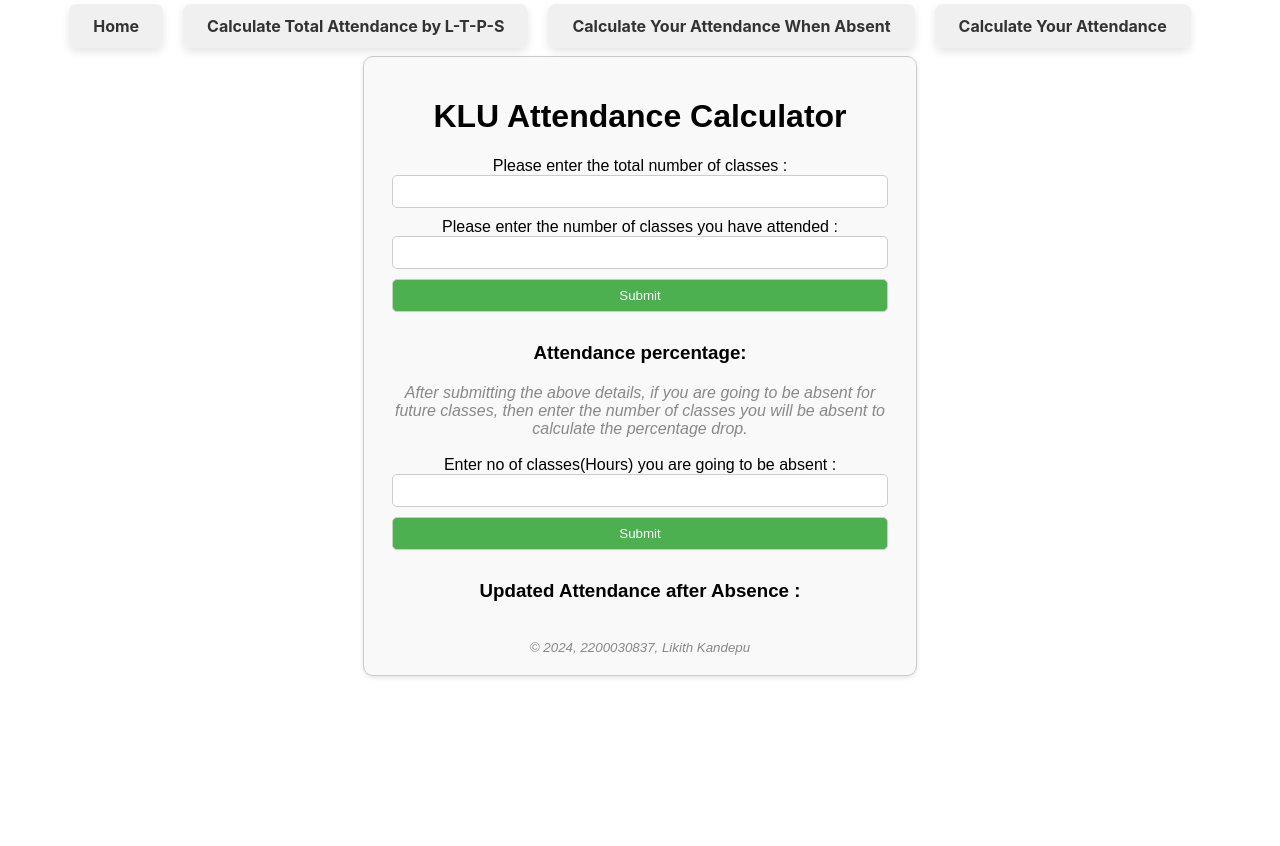
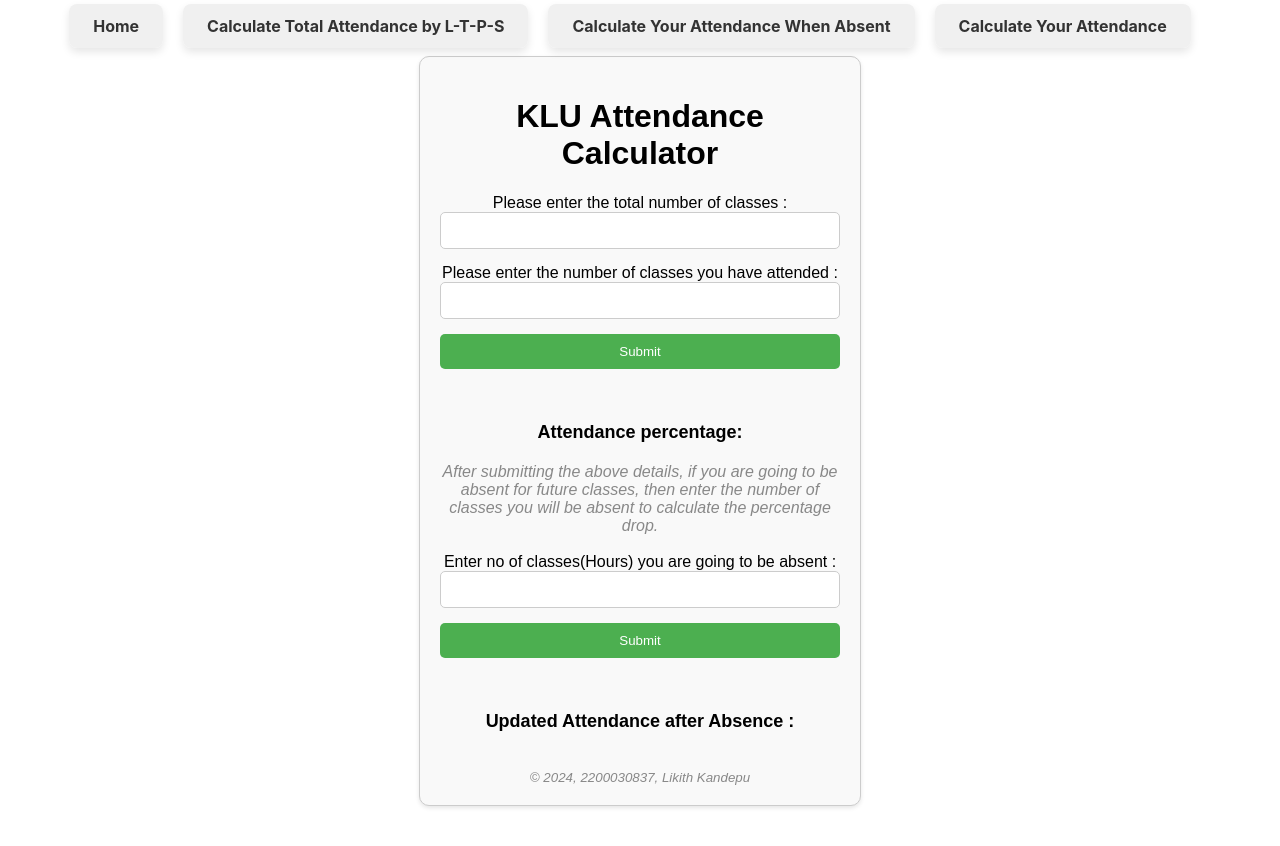
Before and after one commit to likithkandepu13/attendance, a React (Create React App) app: page /total in a window 1280 px wide. Shown: the top 846 px of the page. Before the commit the page ends 800 px from the top, so only its background shows below. Built offline with nearby package versions, Linux system fonts and the light colour scheme.

Commit message:
Only Number validation

```diff
--- a/src/Calc1.js
+++ b/src/Calc1.js
@@ -1,86 +1,84 @@
 import React, { useState } from 'react';
-import './navbar.css'
-
+import './navbar.css';
 
 const Calc1 = () => {
-    const [tclass1,setclass1] = useState('')
-    const [tclass2,settclass2] = useState('')
-    const [attendancePercentage, setAttendancePercentage] = useState()
-
-    const [pap,setpap] = useState()
-    const [classes1,setclasees] = useState('')
+    const [tclass1, setClass1] = useState('');
+    const [tclass2, setTClass2] = useState('');
+    const [attendancePercentage, setAttendancePercentage] = useState();
+    const [pap, setPap] = useState();
+    const [classes1, setClasses] = useState('');
 
     const class1set = (event) => {
-        setclass1(event.target.value)
+        setClass1(event.target.value);
+    };
+
+    const class2set = (event) => {
+        setTClass2(event.target.value);
+    };
+
+    const calci = () => {
+        const sum = (parseInt(tclass2) / parseInt(tclass1)) * 100;
+        setAttendancePercentage(Math.round(sum));
+    };
+
+    const nofclasses = (event) => {
+        setClasses(event.target.value);
+    };
+
+    const newatp = () => {
+        const sum = ((parseInt(tclass2) - parseInt(classes1)) / parseInt(tclass1)) * 100;
+        setPap(Math.round(sum));
+    };
+
+    let alertMessage = null;
+    if (parseInt(tclass1) < parseInt(tclass2)) {
+        alertMessage = <div style={{color:"red"}}> (Total classes is Less than the attended)</div>;
     }
-    const class2set = (event) => {
-        settclass2(event.target.value)
-    }
-    const calci =() => {
-        const sum = (parseInt(tclass2)/parseInt(tclass1))*100
-
-        setAttendancePercentage(Math.round(sum));
+    let alertMessage1 = null;
+    if (parseInt(tclass2) < parseInt(classes1)) {
+        alertMessage1 = <div style={{color:"red"}}> (Absent classes is Less than the attended)</div>;
     }
 
-    const  nofclasses = (event) =>
-    {
-        setclasees(event.target.value)
-    }
-    const newatp = () =>
-    {
-        const sum = (parseInt(tclass2- classes1)/parseInt(tclass1 ))*100
+    return (
+        <div className="navbar">
+            <h1 style={{ textAlign: 'center', fontFamily: 'Arial, sans-serif' }}>KLU Attendance Calculator</h1>
+            <label htmlFor="tclass1">Please enter the total number of classes :</label>
+            <input type="number" value={tclass1} onChange={class1set} id="tclass1" />
+            <br />
+            <label htmlFor="tclass2">Please enter the number of classes you have attended :</label>
+            <input type="number" value={tclass2} onChange={class2set} id="tclass2" />
+            <br />
+            {alertMessage}
+            <button onClick={calci}>Submit</button>
+            <br />
+            <h3>Attendance percentage:</h3>
+            <h2>
+                <span id="attendancePercentage" style={{ color: attendancePercentage < 85 ? 'red' : 'green' }}>
+                    {attendancePercentage}
+                </span>
+            </h2>
+            <i>After submitting the above details, if you are going to be absent for future classes, then enter the number of classes you will be absent to calculate the percentage drop.</i>
+            <br />
+            <br/>
 
-        setpap(Math.round(sum));
-    }
+            <label htmlFor="classes1">Enter no of classes(Hours) you are going to be absent :</label>
 
+            <input type="number" value={classes1} onChange={nofclasses} id="classes1" />
+            <br />
+            {alertMessage1}
+            <button onClick={newatp}>Submit</button>
+            <br />
+            <h3>
+                Updated Attendance after Absence :{' '}
+            </h3>
+            <h2 style={{ color: pap >= 85 ? 'green' : 'red' }}>
+                <span id="pap">{pap}</span>
 
-    return (
-        <div class="navbar">
-    <h1 style={{textAlign: "center", fontFamily: "Arial, sans-serif"}}>KLU Attendance Calculator</h1>
-    <label for="tclass1">
-Please enter the total number of classes :</label>
-    <input type="text" value={tclass1} onChange={class1set} id="tclass1"/><br/>
-
-
-    <label for="tclass2">Please enter the number of classes you have attended :</label>
-    <input type="text" value={tclass2} onChange={class2set} id="tclass2"/><br/>
-
-    <button onClick={calci}>Submit</button><br/>
-    <h3>Attendance percentage: </h3>
-    {
-         <h2><span id="attendancePercentage" style={{color: attendancePercentage < 85 ? "red" : "green"}}>
-         {attendancePercentage}
-       </span></h2>
-    }
-
-    <i>After submitting the above details, if you are going to be absent for future classes, then enter the number of classes you will be absent to calculate the percentage drop.</i><br/>
-
-    {/* <label for="ap">Enter current attendance percentage:</label>
-    <input type="text" value={ap} onChange={setapfun} id="ap"/> */}
-    <br/>
-    <label for="classes1">Enter no of classes(Hours) you are going to be absent :</label>
-    <input type="text" value={classes1}  onChange={nofclasses} id="classes1"/><br/>
-
-    <button onClick={newatp}>Submit</button><br/>
-
-    <h3>
-Updated Attendance after Absence : </h3>
-    {
-
-        pap >= 85 ?
-       <h2 style={{color:"green"}}> <span id="pap">{pap}</span> </h2>:
-        <h2 style={{color:"red"}}><span id="pap">{pap}</span> </h2>
-    }
-
-    <br/>
-    <i class="copyright">© 2024, 2200030837, Likith Kandepu</i>
-
-</div>
-
-
-    )
-
-
-}
+            </h2>
+            <br />
+            <i className="copyright">© 2024, 2200030837, Likith Kandepu</i>
+        </div>
+    );
+};
 
 export default Calc1;
--- a/src/Calc2.js
+++ b/src/Calc2.js
@@ -1,5 +1,5 @@
 import React, { useState } from 'react';
-import './calc2.css'
+import './calc2.css';
 
 const Calc2 = () => {
     const lectureWeight = 100;
@@ -12,7 +12,8 @@
     const [tut, setTut] = useState('');
     const [pract, setPract] = useState('');
     const [skill, setSkill] = useState('');
-    const [attendancePercentage, setAttendancePercentage] = useState();
+    const [attendancePercentage, setAttendancePercentage] = useState('');
+    const [errorMessage, setErrorMessage] = useState('');
 
     const handleLectureChange = (event) => {
         setLect(event.target.value);
@@ -32,6 +33,26 @@
 
     const calculateTotal = () => {
         let totalScore = 0;
+
+        if (lect !== '' && (parseInt(lect) < 1 || parseInt(lect) > 100)) {
+            setErrorMessage('Please enter a number between 1 and 100 for lecture component.');
+            return;
+        }
+
+        if (tut !== '' && (parseInt(tut) < 1 || parseInt(tut) > 100)) {
+            setErrorMessage('Please enter a number between 1 and 100 for tutorial component.');
+            return;
+        }
+
+        if (pract !== '' && (parseInt(pract) < 1 || parseInt(pract) > 100)) {
+            setErrorMessage('Please enter a number between 1 and 100 for practical component.');
+            return;
+        }
+
+        if (skill !== '' && (parseInt(skill) < 1 || parseInt(skill) > 100)) {
+            setErrorMessage('Please enter a number between 1 and 100 for skilling component.');
+            return;
+        }
         if(lect==='')
         {
             totalWeight-=lectureWeight
@@ -49,6 +70,7 @@
             totalWeight-=skillWeight
         }
 
+
         if (lect !== '') {
             totalScore += parseInt(lect) * (lectureWeight / 100);
         }
@@ -64,44 +86,40 @@
 
         const calculatedAttendancePercentage = (totalScore / totalWeight) * 100;
         setAttendancePercentage(calculatedAttendancePercentage.toFixed(2));
+        setErrorMessage('');
     }
 
     return (
+        <div className="navbar">
+            <h1 style={{ textAlign: "center", fontFamily: "Arial, sans-serif" }}>KLU Attendance Calculator</h1>
+            <h4 style={{ textAlign: "center", fontFamily: "Arial, sans-serif" }}>
+                Please input the following details to obtain your overall attendance for a specific subject.
+            </h4>
+            <i>(If no component is present, please leave it)</i><br /><br />
 
-              <div class="navbar">
-                <h1 style={{textAlign: "center", fontFamily: "Arial, sans-serif"}}>KLU Attendance Calculator</h1>
-              <h4 style={{textAlign: "center", fontFamily: "Arial, sans-serif"}}>
-Please input the following details to obtain your overall attendance for a specific subject.</h4>
-<i>
-(If no component is present, please leave it)</i><br/><br/>
+            <label>Please enter the lecture component :</label>
+            <input type="number" value={lect} onChange={handleLectureChange} />
+            <label>Please enter the tutorial component :</label>
+            <input type="number" value={tut} onChange={handleTutorialChange} />
+            <label>Please enter the practical component :</label>
+            <input type="number" value={pract} onChange={handlePracticalChange} />
+            <label>Please enter the skilling component :</label>
+            <input type="number" value={skill} onChange={handleSkillChange} />
 
-              <label>
-Please enter the lecture component :</label>
-                <input  type="text" id='lect' value={lect} onChange={handleLectureChange} />
-                 <label>
-Please enter the tutorial component : </label>
-                 <input type="text" id='tut'  value={tut} onChange={handleTutorialChange} />
-                <label>
-Please enter the practical component : </label>
-                <input  type="text" id='pract'  value={pract} onChange={handlePracticalChange} />
-                 <label>
-Please enter the skilling component : </label>
-                 <input  type="text" id='skill'  value={skill} onChange={handleSkillChange} />
+            <button onClick={calculateTotal}>Submit</button>
 
-                 <button onClick={calculateTotal}>Submit</button>
-              <h3>Attendance percentage: </h3>
-              {
-                   <h2><span id="attendancePercentage" style={{color: attendancePercentage < 85 ? "red" : "green"}}>
-                   {attendancePercentage}
-                 </span></h2>
-              }
+            {errorMessage && <p style={{ color: "red" }}>{errorMessage}</p>}
 
+            <h3>Attendance percentage: </h3>
+            <h2>
+                <span style={{ color: attendancePercentage < 85 ? "red" : "green" }}>
+                    {attendancePercentage}
+                </span>
+            </h2>
 
-              <br/>
-              <i class="copyright">© 2024, 2200030837, Likith Kandepu</i>
-
-          </div>
-
+            <br />
+            <i className="copyright">© 2024, 2200030837, Likith Kandepu</i>
+        </div>
     );
 }
 
--- a/src/calc1.css
+++ b/src/calc1.css
@@ -1,3 +1,4 @@
+/* CSS for the navbar */
 .navbar {
     font-family: Arial, sans-serif;
     max-width: 400px;
@@ -9,6 +10,18 @@
     box-shadow: 0 2px 4px rgba(0, 0, 0, 0.1);
 }
 
+/* CSS for number input and button */
+input[type="number"], button {
+    margin-bottom: 10px;
+    padding: 8px;
+    width: calc(100% - 16px);
+    box-sizing: border-box;
+    border: 1px solid #ccc;
+    border-radius: 5px;
+}
+
+/* CSS for text input and button (uncomment if needed) */
+/*
 input[type="text"], button {
     margin-bottom: 10px;
     padding: 8px;
@@ -17,7 +30,9 @@
     border: 1px solid #ccc;
     border-radius: 5px;
 }
+*/
 
+/* CSS for button */
 button {
     background-color: #4CAF50;
     color: white;
@@ -29,10 +44,12 @@
     background-color: #45a049;
 }
 
+/* CSS for headings */
 h3 {
     margin-top: 20px;
 }
 
+/* CSS for additional info */
 i {
     color: #888;
 }
@@ -52,6 +69,7 @@
         max-width: 60%;
     }
 }
+
 /* CSS for center-aligning the copyright notice */
 .copyright {
     display: block;
--- a/src/calc2.css
+++ b/src/calc2.css
@@ -1,23 +1,16 @@
-.container {
-    max-width: 500px;
-    margin: 0 auto;
+.navbar {
+  font-family: Arial, sans-serif;
+  max-width: 400px;
+  margin: 20px auto;
   padding: 20px;
   border: 1px solid #ccc;
-    border-radius: 5px;
+  border-radius: 10px;
   background-color: #f9f9f9;
+  box-shadow: 0 2px 4px rgba(0, 0, 0, 0.1);
 }
 
-  .container h2 {
-    font-size: 24px;
-    margin-bottom: 20px;
-  }
-
-  .container label {
-    display: block;
-    margin-bottom: 10px;
-  }
-
-  .container input {
+input[type="number"],
+button {
   width: calc(100% - 22px);
   padding: 10px;
   margin-bottom: 15px;
@@ -25,11 +18,11 @@
   border-radius: 5px;
 }
 
-  .container button {
+button {
   display: block;
   width: 100%;
   padding: 10px;
-    background-color: #007bff;
+  background-color: #4CAF50; /* Changed to green */
   color: #fff;
   border: none;
   border-radius: 5px;
@@ -37,12 +30,15 @@
   transition: background-color 0.3s;
 }
 
-  .container button:hover {
-    background-color: #0056b3;
+button:hover {
+  background-color: #45a049; /* Changed to darker shade of green */
 }
 
-  .container h3 {
+h3 {
   margin-top: 20px;
   font-size: 18px;
-    color: #007bff;
 }
+
+#attendancePercentage {
+  font-size: 24px;
+}
--- a/src/calc3.js
+++ b/src/calc3.js
@@ -21,6 +21,11 @@
         setAttendancePercentage(Math.round(sum));
     }
 
+    let alertMessage = null;
+    if (parseInt(tclass1) < parseInt(tclass2)) {
+        alertMessage = <div style={{color:"red"}}> (Total classes is Less than the attended)</div>;
+    }
+
 
 
 
@@ -28,10 +33,11 @@
         <div class="navbar">
     <h1 style={{textAlign: "center", fontFamily: "Arial, sans-serif"}}>KLU Attendance Calculator</h1>
     <label for="tclass1">Enter Total no of classes :</label>
-    <input type="text" value={tclass1} onChange={class1set} id="tclass1"/><br/>
+    <input type="number" value={tclass1} onChange={class1set} id="tclass1"/><br/>
 
     <label for="tclass2">Enter no of classes you have attended :</label>
-    <input type="text" value={tclass2} onChange={class2set} id="tclass2"/><br/>
+    <input type="number" value={tclass2} onChange={class2set} id="tclass2"/><br/>
+    {alertMessage}
 
     <button onClick={calci}>Submit</button><br/>
     <h3>Attendance percentage: </h3>
--- a/src/home.js
+++ b/src/home.js
@@ -23,7 +23,8 @@
 
    To calculate your attendance when absent, simply click on "Calculate Your Attendance When Absent.".</i><br/>
 
-
+    <br/>
+    <i>If you find any bugs in the application, kindly reach me in the issues in my github profile </i>
 
 
     <i class="copyright">© 2024, 2200030837, Likith Kandepu</i>
--- a/src/navbar2.css
+++ b/src/navbar2.css
@@ -32,12 +32,12 @@
 /* Responsive adjustments */
 @media screen and (max-width: 768px) {
   .navbar2 li {
-      display: block;
+    display: inline-block; /* Change this from block to inline-block */
     margin: 10px 0;
   }
 
   .navbar2 a {
-      display: block;
+    display: inline-block; /* Change this from block to inline-block */
     padding: 10px 20px;
   }
 }
```
Also changed, not shown: package.json (+5 -3 lines). Lines whose indentation alone changed are shown as unchanged.
